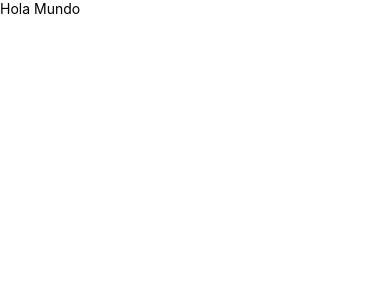
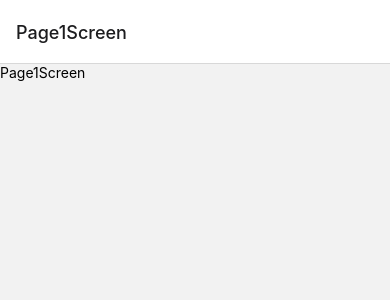
Before and after one commit to dloyolar/react-native-navigation-app, a React Native app: screen / in a window 390 px wide. Shown: the top 300 px of the page. Built offline with nearby package versions, Linux system fonts and the light colour scheme.

Commit message:
feat: add StackNavigator component and screens

```diff
--- a/App.tsx
+++ b/App.tsx
@@ -1,11 +1,12 @@
+import 'react-native-gesture-handler';
 import React from 'react';
-import {Text} from 'react-native';
 import {NavigationContainer} from '@react-navigation/native';
+import {StackNavigator} from './src/navigatior/StackNavigator';
 
 export const App = () => {
   return (
     <NavigationContainer>
-      <Text>Hola Mundo</Text>
+      <StackNavigator />
     </NavigationContainer>
   );
 };
--- /dev/null
+++ b/src/navigatior/StackNavigator.tsx
@@ -0,0 +1,17 @@
+import React from 'react';
+import {createStackNavigator} from '@react-navigation/stack';
+import {Page1Screen} from '../screens/Page1Screen';
+import {Page2Screen} from '../screens/Page2Screen';
+import {Page3Screen} from '../screens/Page3Screen';
+
+const Stack = createStackNavigator();
+
+export const StackNavigator = () => {
+  return (
+    <Stack.Navigator>
+      <Stack.Screen name="Page1Screen" component={Page1Screen} />
+      <Stack.Screen name="Page2Screen" component={Page2Screen} />
+      <Stack.Screen name="Page3Screen" component={Page3Screen} />
+    </Stack.Navigator>
+  );
+};
--- /dev/null
+++ b/src/screens/Page1Screen.tsx
@@ -0,0 +1,10 @@
+import React from 'react';
+import {View, Text} from 'react-native';
+
+export const Page1Screen = () => {
+  return (
+    <View>
+      <Text>Page1Screen</Text>
+    </View>
+  );
+};
--- /dev/null
+++ b/src/screens/Page2Screen.tsx
@@ -0,0 +1,10 @@
+import React from 'react';
+import {View, Text} from 'react-native';
+
+export const Page2Screen = () => {
+  return (
+    <View>
+      <Text>Page2Screen</Text>
+    </View>
+  );
+};
--- /dev/null
+++ b/src/screens/Page3Screen.tsx
@@ -0,0 +1,10 @@
+import React from 'react';
+import {View, Text} from 'react-native';
+
+export const Page3Screen = () => {
+  return (
+    <View>
+      <Text>Page3Screen</Text>
+    </View>
+  );
+};
```
Also changed, not shown: 1 other file (tests, documents, lock files or other folders).
